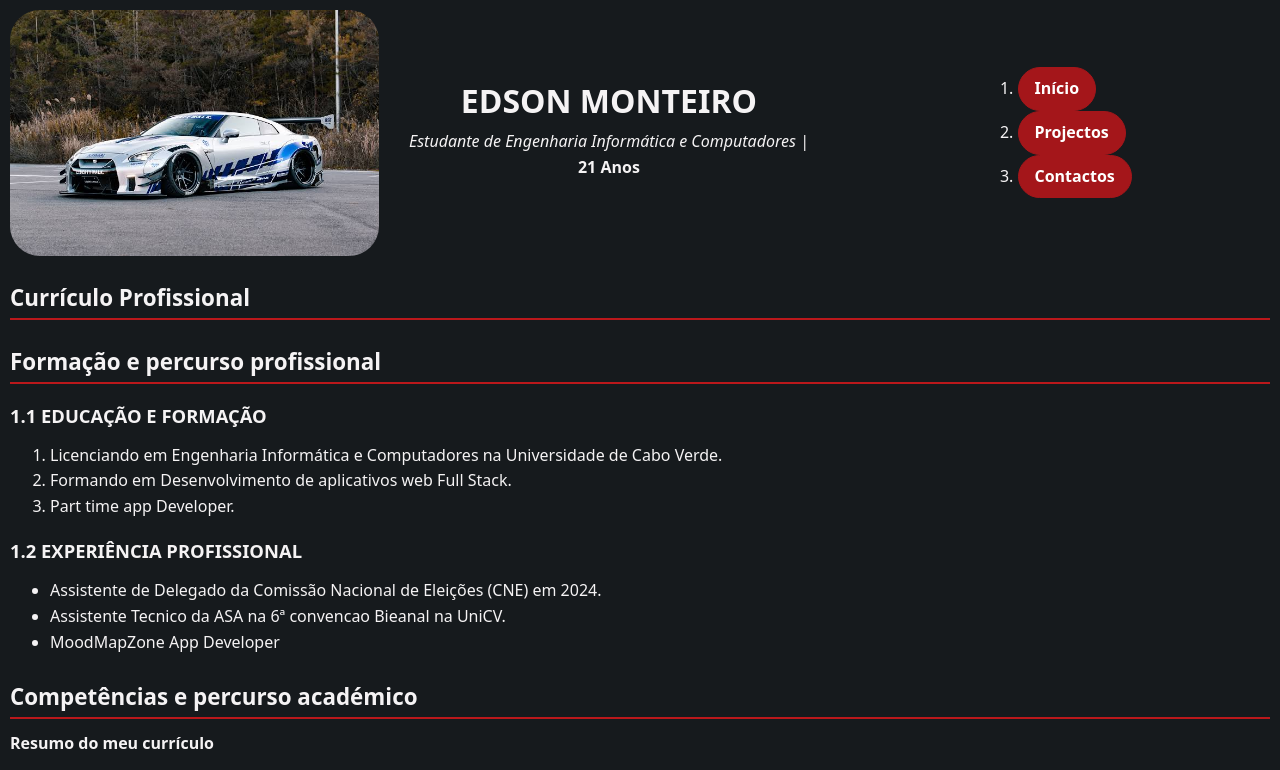
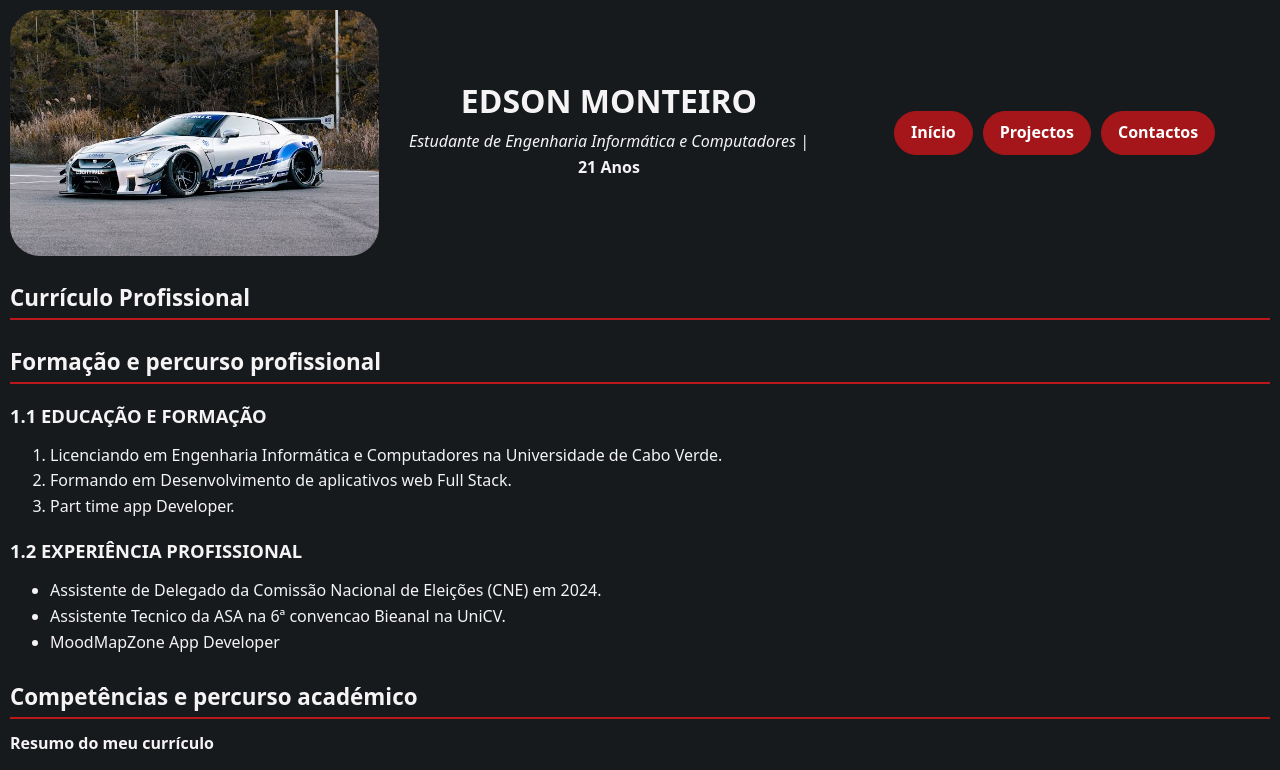
Before and after one commit to Edson524/portefolio, a plain HTML site: page index.html in a window 1280 px wide. Shown: the top 770 px of the page. Drawn offline with Linux system fonts and the light colour scheme.

Commit message:
corige ol pa ul kin poi de exemplo mpa chat la na casa n skese de compoi antes de fz pull

```diff
--- a/CSS/style.css
+++ b/CSS/style.css
@@ -155,7 +155,7 @@ header {
 }
 
 /* Ecrãs com largura até 1100px */
-@media (max-width: 800px) {
+@media (max-width: 1200px) {
   header {
     flex-direction: column;
   }
--- a/index.html
+++ b/index.html
@@ -31,11 +31,11 @@
         </p>
       </div>
       <nav class="linkmain">
-        <ol>
+        <ul>
           <li><a href="index.html" class="botaoNav">Início</a></li>
           <li><a href="projetos.html" class="botaoNav">Projectos</a></li>
           <li><a href="contatos.html" class="botaoNav">Contactos</a></li>
-        </ol>
+        </ul>
       </nav>
     </header>
 
```
